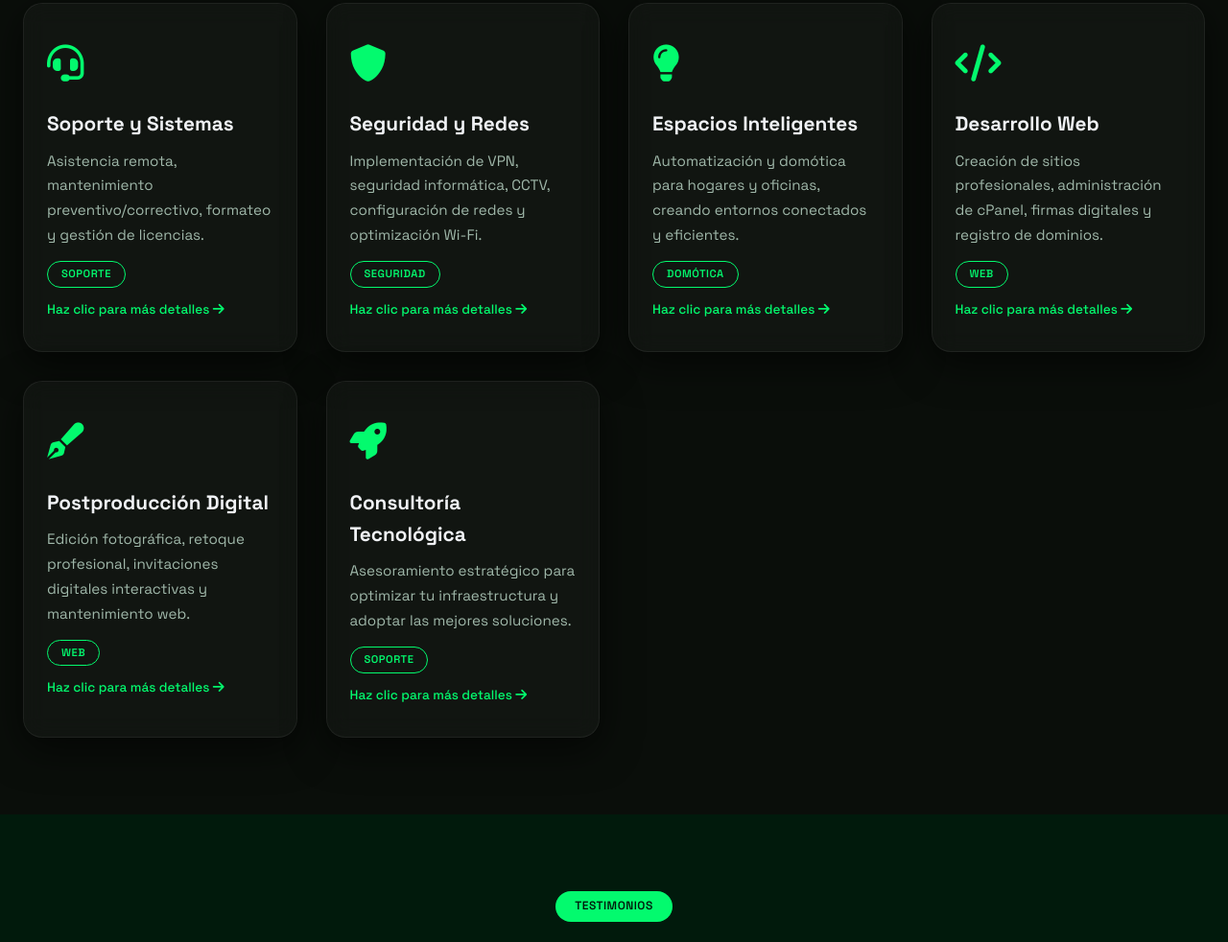
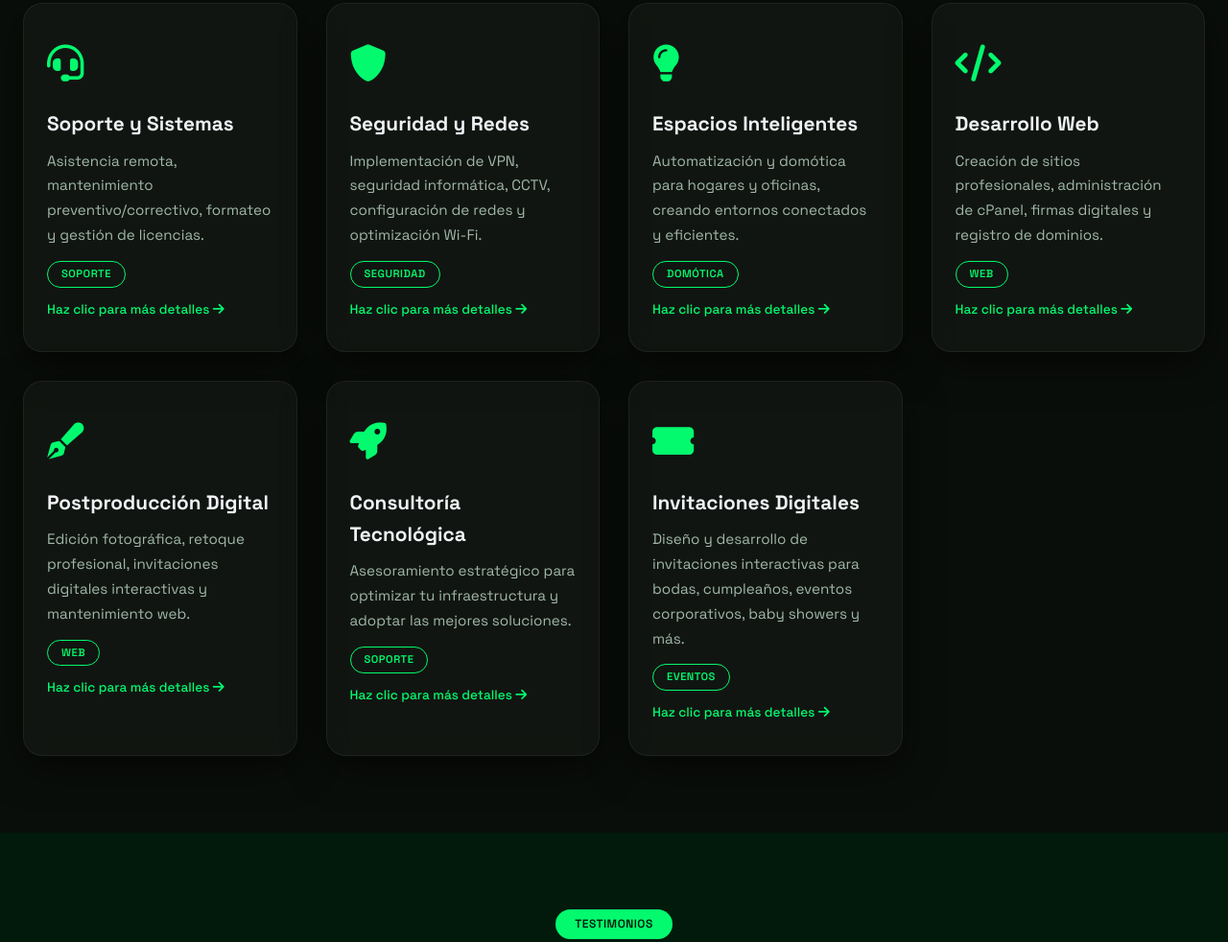
Before and after one commit to miguelpouse/MAZ, a plain HTML site: page index.html in a window 1280 px wide. Shown: the part 1803-2785 px from the top of the page at 96% size. Drawn offline with Linux system fonts and the light colour scheme.

Commit message:
Add files via upload

```diff
--- a/index.html
+++ b/index.html
@@ -1114,7 +1114,6 @@
                 con un estándar de excelencia y diseño minimalista.
             </p>
             <div class="hero-buttons">
-                <!-- El botón ya hace scroll suave gracias a href="#services" + scroll-behavior: smooth -->
                 <a href="#services" class="btn-primary">Descubre nuestros servicios</a>
                 <a href="#contact" class="btn-secondary">Hablemos</a>
             </div>
@@ -1174,13 +1173,14 @@
                 </p>
             </div>
 
-            <!-- Filtros -->
+            <!-- Filtros (NUEVO: Eventos) -->
             <div class="filter-buttons reveal">
                 <button class="filter-btn active" data-filter="all">Todos</button>
                 <button class="filter-btn" data-filter="soporte">Soporte</button>
                 <button class="filter-btn" data-filter="seguridad">Seguridad</button>
                 <button class="filter-btn" data-filter="web">Web</button>
                 <button class="filter-btn" data-filter="domotica">Domótica</button>
+                <button class="filter-btn" data-filter="eventos">Eventos</button>
             </div>
 
             <div class="services-grid" id="servicesGrid">
@@ -1200,7 +1200,7 @@
                     <span class="category-tag">Seguridad</span>
                     <span class="more-info">Haz clic para más detalles <i class="fas fa-arrow-right"></i></span>
                 </div>
-                <!-- Tarjeta 3 (Espacios Inteligentes) ICONO ACTUALIZADO A FOCO -->
+                <!-- Tarjeta 3 -->
                 <div class="service-card reveal" data-category="domotica" data-service="domotica">
                     <div class="service-icon"><i class="fas fa-lightbulb"></i></div>
                     <h3>Espacios Inteligentes</h3>
@@ -1230,6 +1230,15 @@
                     <h3>Consultoría Tecnológica</h3>
                     <p>Asesoramiento estratégico para optimizar tu infraestructura y adoptar las mejores soluciones.</p>
                     <span class="category-tag">Soporte</span>
+                    <span class="more-info">Haz clic para más detalles <i class="fas fa-arrow-right"></i></span>
+                </div>
+
+                <!-- TARJETA NUEVA: Invitaciones Digitales (categoría Eventos) -->
+                <div class="service-card reveal" data-category="eventos" data-service="invitaciones">
+                    <div class="service-icon"><i class="fas fa-ticket-alt"></i></div>
+                    <h3>Invitaciones Digitales</h3>
+                    <p>Diseño y desarrollo de invitaciones interactivas para bodas, cumpleaños, eventos corporativos, baby showers y más.</p>
+                    <span class="category-tag">Eventos</span>
                     <span class="more-info">Haz clic para más detalles <i class="fas fa-arrow-right"></i></span>
                 </div>
             </div>
@@ -1414,10 +1423,9 @@
             document.getElementById('loader').classList.add('hide');
         });
 
-        // ===== TEMA AUTOMÁTICO SEGÚN LA HORA (con opción de cambio manual) =====
+        // ===== TEMA AUTOMÁTICO SEGÚN LA HORA =====
         function setThemeByTime() {
             const hour = new Date().getHours();
-            // Tema claro de 7:00 a.m. a 6:59 p.m.
             const isDay = hour >= 7 && hour < 19;
             const root = document.documentElement;
             const icon = document.querySelector('#themeToggle i');
@@ -1432,8 +1440,6 @@
                 icon.classList.add('fa-moon');
             }
         }
-
-        // Ejecutar al cargar la página
         setThemeByTime();
 
         // ===== PARTÍCULAS =====
@@ -1570,7 +1576,7 @@
             });
         });
 
-        // ===== BOTÓN MANUAL DE TEMA (sobrescribe el automático durante la sesión) =====
+        // ===== BOTÓN MANUAL DE TEMA =====
         const themeToggle = document.getElementById('themeToggle');
         themeToggle.addEventListener('click', () => {
             const root = document.documentElement;
@@ -1650,7 +1656,7 @@
                 features: ['Redes VPN y seguridad informática', 'Instalación de CCTV y monitoreo', 'Configuración de routers y balanceo de carga', 'Optimización de infraestructura de red']
             },
             domotica: {
-                icon: 'fa-lightbulb', // ICONO ACTUALIZADO A FOCO
+                icon: 'fa-lightbulb',
                 title: 'Espacios Inteligentes (Domótica)',
                 description: 'Transformamos hogares y oficinas en entornos inteligentes mediante la automatización de sistemas. Controla iluminación, climatización, persianas y más desde cualquier dispositivo.',
                 features: ['Automatización de iluminación y climatización', 'Control por voz y desde dispositivos móviles', 'Escenas personalizables', 'Eficiencia energética']
@@ -1672,6 +1678,22 @@
                 title: 'Consultoría Tecnológica',
                 description: 'Te asesoramos estratégicamente para optimizar tu infraestructura tecnológica y adoptar las mejores soluciones según tus necesidades y presupuesto.',
                 features: ['Análisis de infraestructura', 'Recomendaciones personalizadas', 'Planificación de proyectos tecnológicos', 'Acompañamiento en la implementación']
+            },
+            // NUEVO SERVICIO: Invitaciones Digitales
+            invitaciones: {
+                icon: 'fa-ticket-alt',
+                title: 'Invitaciones Digitales',
+                description: 'Diseñamos invitaciones digitales interactivas de alto impacto para todo tipo de eventos. Bodas, cumpleaños, baby showers, eventos corporativos, lanzamientos de producto y más. Cada invitación es completamente personalizada con la identidad visual de tu evento.',
+                features: [
+                    'Diseño personalizado con identidad de marca/evento',
+                    'RSVP y confirmación de asistencia en línea',
+                    'Integración con Google Maps para ubicación',
+                    'Recordatorios automáticos vía email y WhatsApp',
+                    'Lista de invitados y gestión de asistentes',
+                    'Galería de fotos y álbum del evento',
+                    'Enlaces a plataformas de streaming (eventos virtuales)',
+                    'Totalmente adaptable a móviles y tablets'
+                ]
             }
         };
 
```
